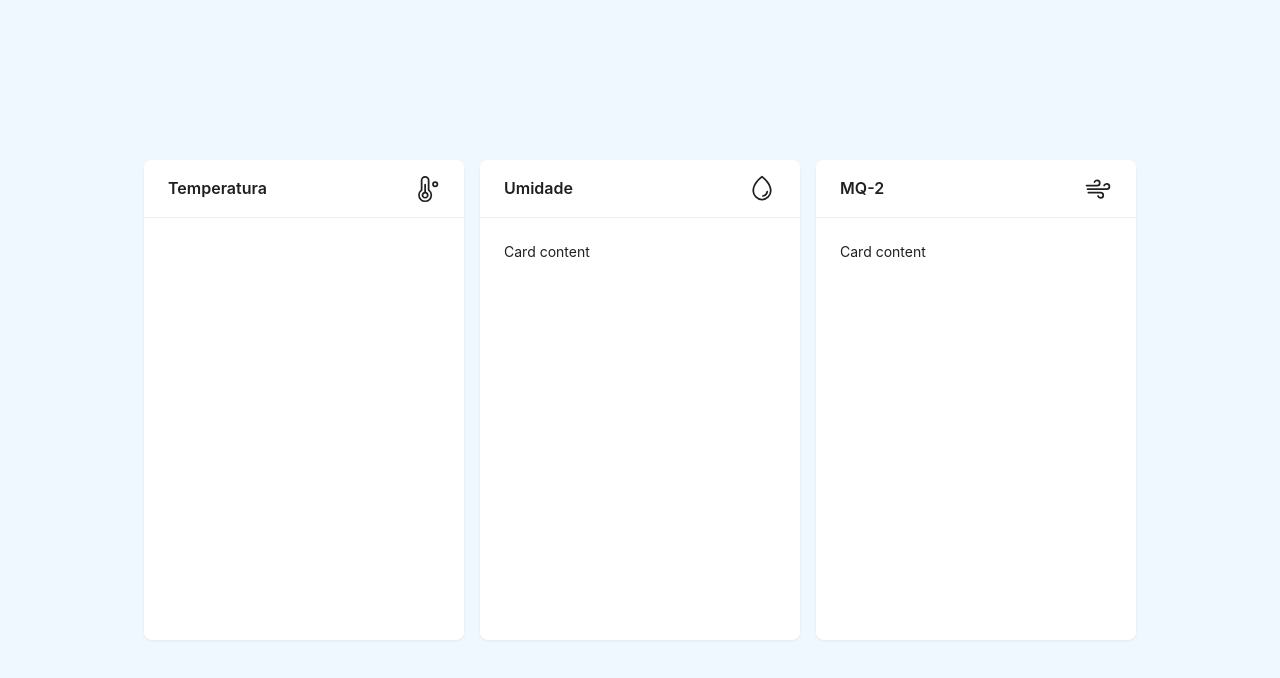
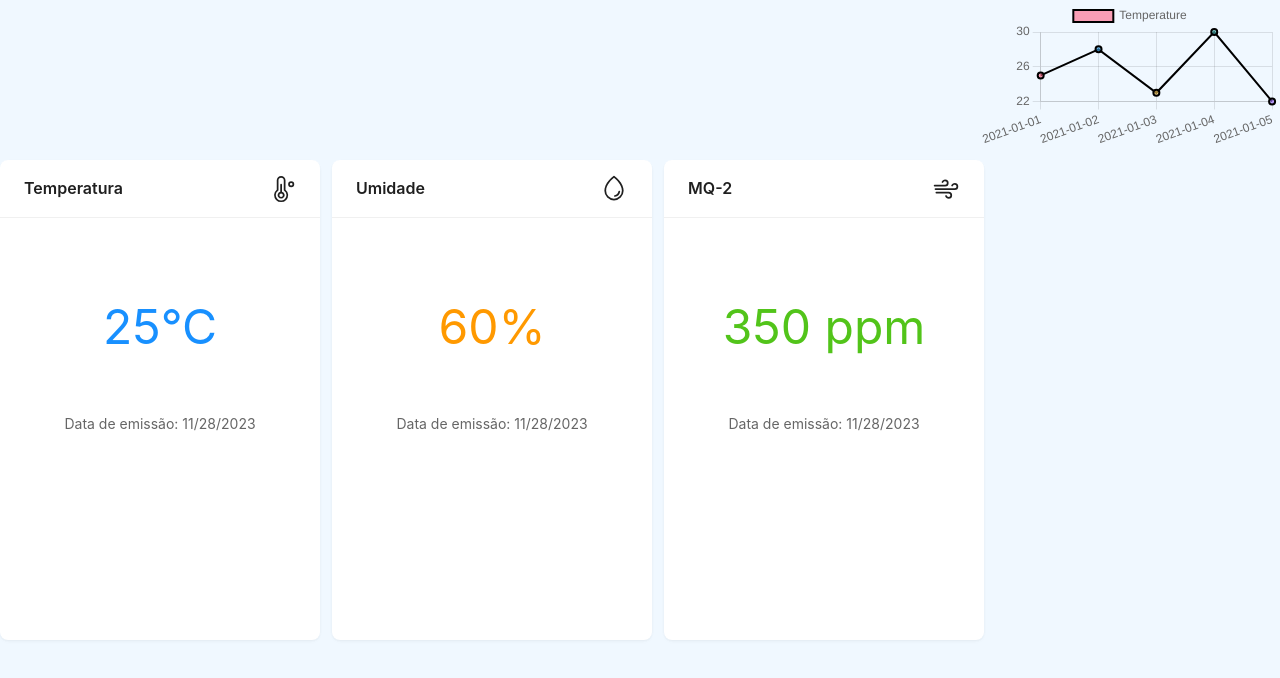
Before and after one commit to vinicsperes/cpd-monitoring-dashboard, a Next.js app: page /dashboard in a window 1280 px wide. Shown: the top 678 px of the page. Built offline with nearby package versions, Linux system fonts and the light colour scheme.

Commit message:
Add dashboard styles

```diff
--- a/components/ChartComponent.tsx
+++ b/components/LineChart.tsx
@@ -23,8 +23,8 @@ ChartJS.register(
   Legend
 )
 
-function ChartComponent({ chartData }) {
+function LineChart({ chartData }) {
   return <Line data={chartData} />;
 }
 
-export default ChartComponent;
+export default LineChart;
--- a/pages/testchart.tsx
+++ b/components/TemperatureChart.tsx
@@ -1,5 +1,5 @@
 import { useState } from "react";
-import ChartComponent from "../components/ChartComponent";
+import LineChart from "./LineChart";
 
 export const TemperatureData = [
   {
@@ -29,7 +29,7 @@ export const TemperatureData = [
   },
 ];
 
-function App() {
+export default function TemperatureChart() {
   const [temperatureData, setTemperatureData] = useState({
     labels: TemperatureData.map((data) => data.date),
     datasets: [
@@ -50,12 +50,10 @@ function App() {
   });
 
   return (
-    <div className="App">
-      <div style={{ width: 1000 }}>
-        <ChartComponent chartData={temperatureData} />
+    <div className="TemperatureChart">
+      <div>
+        <LineChart chartData={temperatureData} />
       </div>
     </div>
   );
 }
-
-export default App;
--- a/pages/dashboard/index.tsx
+++ b/pages/dashboard/index.tsx
@@ -1,13 +1,18 @@
 import React from 'react';
 import { Card, Col, Row } from 'antd';
 import styles from './styles.module.css';
-import ChartComponent from '../../components/ChartComponent';
 
 import { Thermometer, Drop, Wind } from "@phosphor-icons/react";
-
+import TemperatureChart from '../../components/TemperatureChart';
 
 export default function Dashboard() {
+  // Valores fictícios para temperatura, umidade e gás
+  const temperatureValue = 25;
+  const humidityValue = 60;
+  const gasValue = 350;
 
+  // Data fictícia
+  const emissionDate = new Date().toLocaleDateString();
 
   return (
     <div className={styles.dashboard}>
@@ -23,6 +28,10 @@ export default function Dashboard() {
             }
             bordered={false}
           >
+            <div className={styles.cardContent}>
+              <p style={{ fontSize: '48px', color: '#1890ff' }}>{temperatureValue}°C</p>
+              <p style={{ fontSize: '14px', color: '#666' }}>Data de emissão: {emissionDate}</p>
+            </div>
           </Card>
         </Col>
         <Col span={8}>
@@ -36,7 +45,10 @@ export default function Dashboard() {
             }
             bordered={false}
           >
-            Card content
+            <div className={styles.cardContent}>
+              <p style={{ fontSize: '48px', color: '#ff9900' }}>{humidityValue}%</p>
+              <p style={{ fontSize: '14px', color: '#666' }}>Data de emissão: {emissionDate}</p>
+            </div>
           </Card>
         </Col>
         <Col span={8}>
@@ -50,10 +62,14 @@ export default function Dashboard() {
             }
             bordered={false}
           >
-            Card content
+            <div className={styles.cardContent}>
+              <p style={{ fontSize: '48px', color: '#52c41a' }}>{gasValue} ppm</p>
+              <p style={{ fontSize: '14px', color: '#666' }}>Data de emissão: {emissionDate}</p>
+            </div>
           </Card>
         </Col>
       </Row>
+      <TemperatureChart />
     </div>
   );
 }
--- a/pages/dashboard/styles.module.css
+++ b/pages/dashboard/styles.module.css
@@ -3,6 +3,11 @@
     width: 20rem;
     height: 30rem;
 }
+
+.cardContent {
+    text-align: center;
+}
+
 .dashboard {
     display: flex;
     justify-content: center;
```
